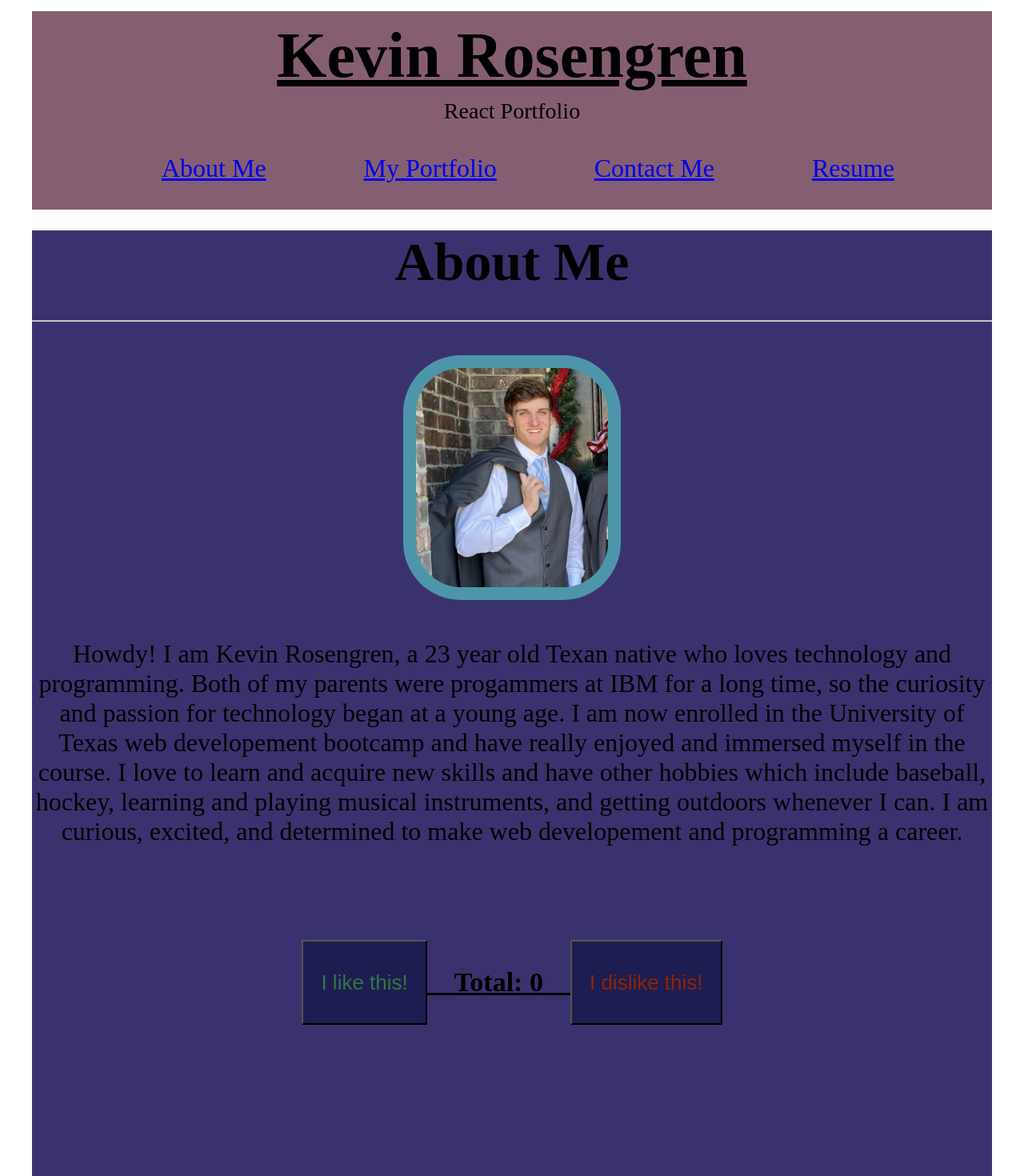
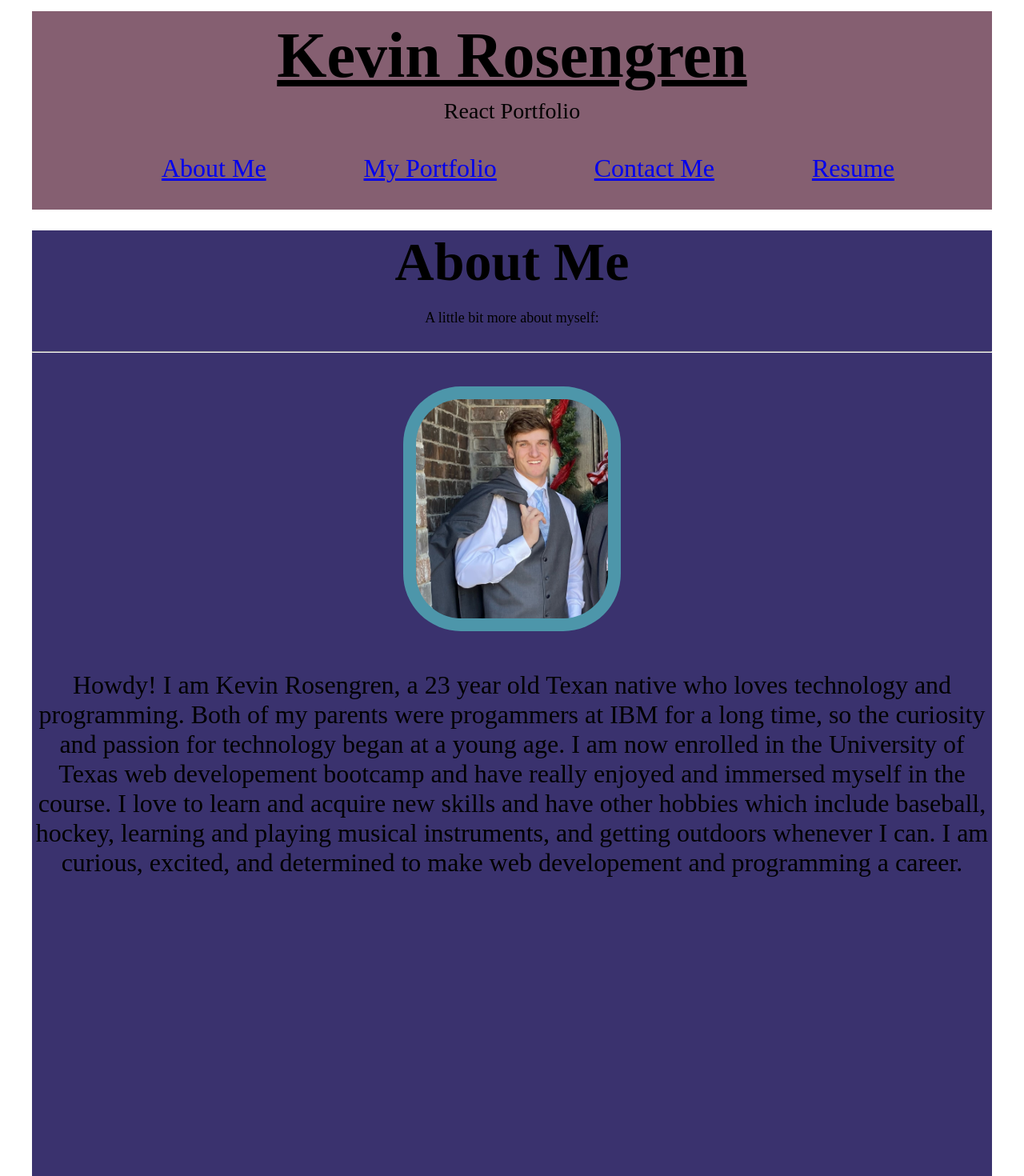
Before and after one commit to krosengr4/React-Portfolio, a React (Vite) app in the folder react-portfolio/: page / in a window 1280 px wide. Shown: the top 1470 px of the page at 80% size. Built offline with nearby package versions, Linux system fonts and the light colour scheme.

Commit message:
added description for aboutme, took out buttons

```diff
--- a/react-portfolio/src/pages/AboutMe.jsx
+++ b/react-portfolio/src/pages/AboutMe.jsx
@@ -12,6 +12,7 @@ export default function AboutMe() {
     return (
       <div className="main-div">
         <h1 className="page-title">About Me </h1>
+        <p className="description-tag">A little bit more about myself: </p>
         <hr></hr>
 
         <img src="/Pic-of-me.jpg" className="pic-of-me" alt="Picture of Kevin Rosengren"></img>
@@ -23,7 +24,7 @@ export default function AboutMe() {
             and getting outdoors whenever I can. I am curious, excited, and determined to make web developement and programming a career.
         </p>
 
-        <div className="like-dislikeBtn">
+        {/* <div className="like-dislikeBtn">
         <button className='likeBtn' onClick={() => setCount((count) => count + 1)}>
           I like this!
         </button>
@@ -33,7 +34,7 @@ export default function AboutMe() {
         <button className='dislikeBtn'onClick={() => setCount((count) => count - 1)}>
           I dislike this!
         </button>
-       </div>
+       </div> */}
       </div>
     );
   }
```
